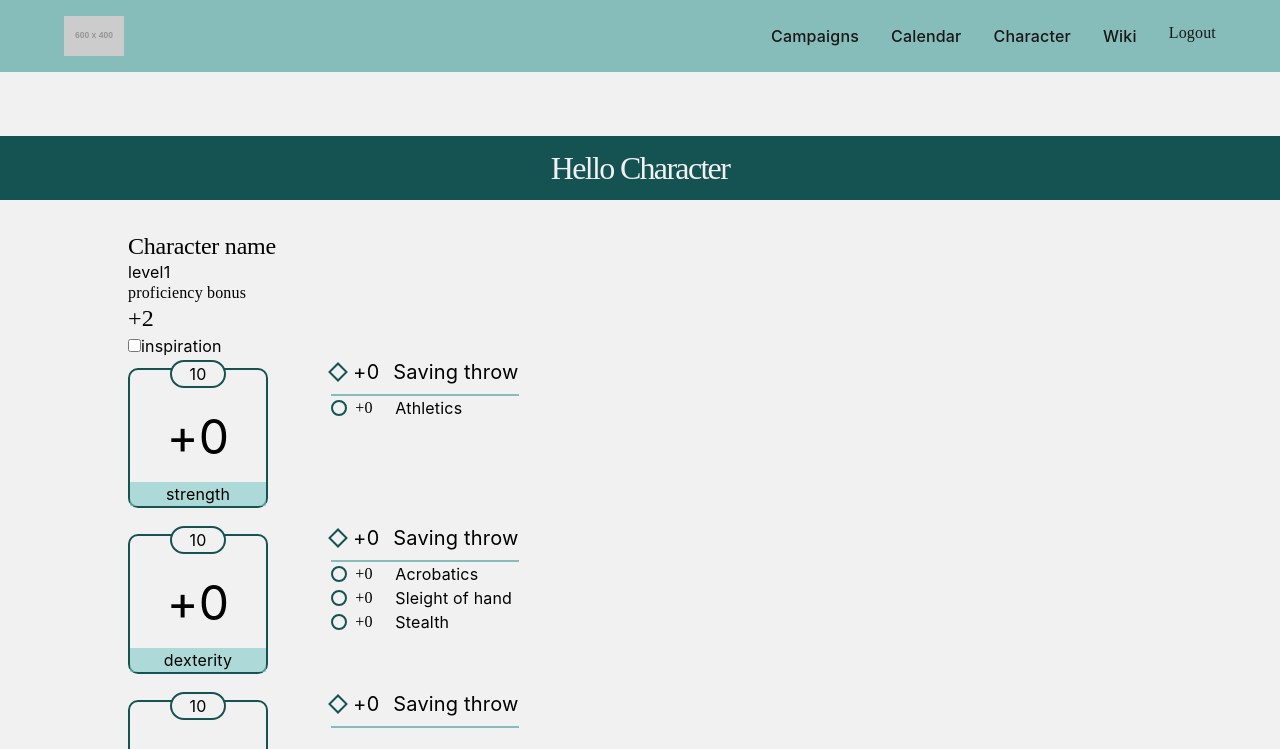
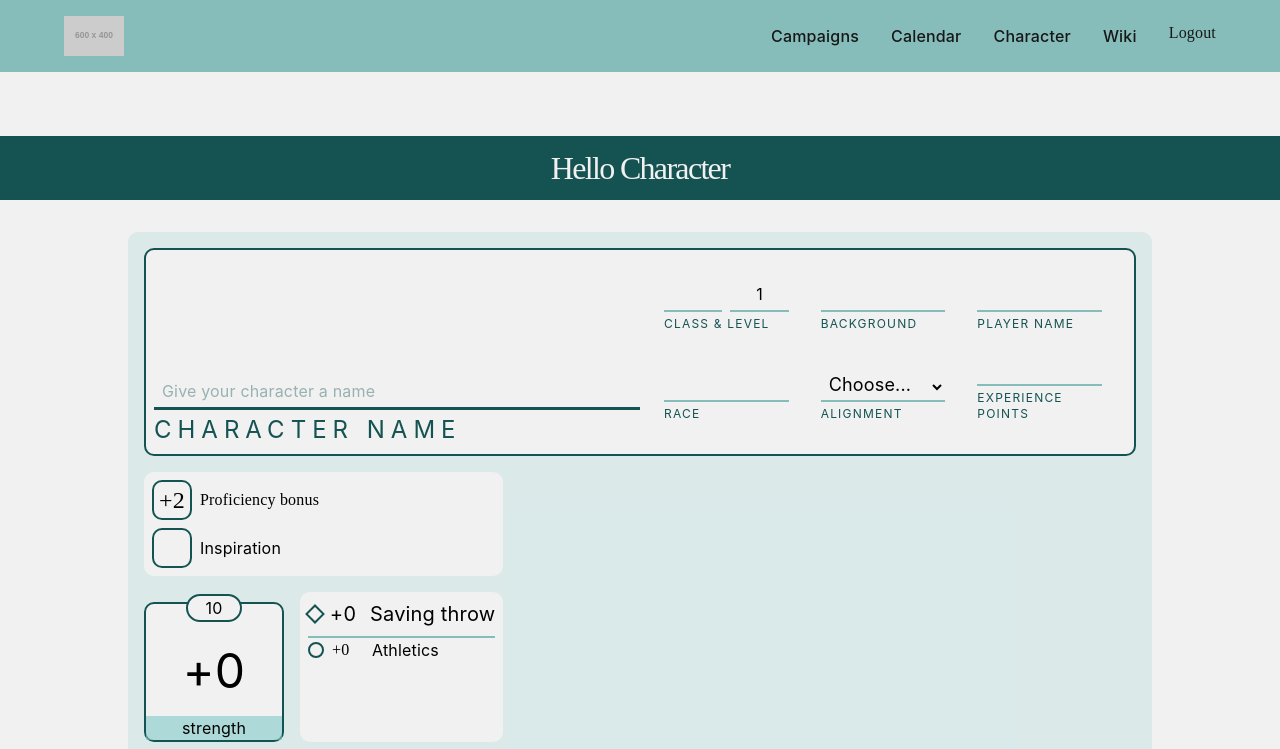
Before and after one commit to juleskj/dnd-react-flask, a React (Vite) app: page /character in a window 1280 px wide. Shown: the top 749 px of the page. Built offline with nearby package versions, Linux system fonts and the light colour scheme; a web font is replaced by a local one.

Commit message:
character info

```diff
--- a/src/components/character-sheet/AbilityComp.jsx
+++ b/src/components/character-sheet/AbilityComp.jsx
@@ -22,9 +22,9 @@ function AbilityComp({
   const savingKey = `${ability}-saving-throw`;
 
   return (
-    <article className="grid grid-cols-2 gap-4 w-fit">
+    <article className="grid grid-cols-[auto_1fr] gap-4 w-fit ">
       <label
-        className="mt-2.5 aspect-square w-35 h-35 flex flex-col border-2 border-main-300 text-center rounded-[10px]"
+        className="bg-light-100 mt-2.5 aspect-square w-35 h-35 flex flex-col border-2 border-main-300 text-center rounded-[10px]"
         htmlFor={`${shortAbility}-ability`}
       >
         {/* score: the only input */}
@@ -48,7 +48,7 @@ function AbilityComp({
         <span className="bg-main-100/60">{ability}</span>
       </label>
 
-      <div>
+      <div className="bg-light-100 p-2 rounded-[10px]">
         <label
           htmlFor={`${shortAbility}-saving-throw`}
           className="flex flex-row items-center gap-2 text-xl! border-b-2 border-main-200 pb-2"
@@ -71,7 +71,7 @@ function AbilityComp({
           const slug = skill.replaceAll(" ", "-");
           const key = `${ability}-${slug}`;
           return (
-            <div key={skill} className="flex flex-row items-center gap-2">
+            <div key={skill} className=" flex flex-row items-center gap-2">
               <input
                 type="checkbox"
                 id={`${shortAbility}-${slug}`}
--- /dev/null
+++ b/src/components/character-sheet/CharacterInfo.jsx
@@ -0,0 +1,125 @@
+const ALIGNMENTS = [
+  "Lawful Good",
+  "Neutral Good",
+  "Chaotic Good",
+  "Lawful Neutral",
+  "True Neutral",
+  "Chaotic Neutral",
+  "Lawful Evil",
+  "Neutral Evil",
+  "Chaotic Evil",
+];
+
+const fieldInput =
+  "w-full border-b-2 border-main-200 bg-transparent px-1 pb-1 text-lg " +
+  "transition-colors focus:border-main-400 focus:outline-none";
+
+const fieldLabel = "text-xs uppercase tracking-widest text-main-300";
+
+function Field({ id, label, children }) {
+  return (
+    <label htmlFor={id} className="flex flex-col-reverse gap-1">
+      <span className={fieldLabel}>{label}</span>
+      {children}
+    </label>
+  );
+}
+
+function CharacterInfo({ info, onInfoChange, level, onLevelChange }) {
+  const handleChange = (e) => onInfoChange(e.target.name, e.target.value);
+
+  return (
+    <section className="grid w-full max-w-3xl grid-cols-1 gap-x-8 gap-y-6 rounded-[10px] p-6 sm:grid-cols-3">
+      {/* Class & level */}
+      <Field id="class" label="Class & level">
+        <div className="flex gap-2">
+          <input
+            id="class"
+            name="class"
+            type="text"
+            value={info.class}
+            onChange={handleChange}
+            className={fieldInput}
+          />
+          <input
+            id="level"
+            name="level"
+            type="text"
+            inputMode="numeric"
+            maxLength={2}
+            aria-label="Level"
+            value={level}
+            onChange={onLevelChange}
+            className={`${fieldInput} w-14 text-center`}
+          />
+        </div>
+      </Field>
+
+      <Field id="background" label="Background">
+        <input
+          id="background"
+          name="background"
+          type="text"
+          value={info.background}
+          onChange={handleChange}
+          className={fieldInput}
+        />
+      </Field>
+
+      <Field id="playerName" label="Player name">
+        <input
+          id="playerName"
+          name="playerName"
+          type="text"
+          value={info.playerName}
+          onChange={handleChange}
+          className={fieldInput}
+        />
+      </Field>
+
+      <Field id="race" label="Race">
+        <input
+          id="race"
+          name="race"
+          type="text"
+          value={info.race}
+          onChange={handleChange}
+          className={fieldInput}
+        />
+      </Field>
+
+      <Field id="alignment" label="Alignment">
+        <select
+          id="alignment"
+          name="alignment"
+          value={info.alignment}
+          onChange={handleChange}
+          className={fieldInput}
+        >
+          <option value="">Choose...</option>
+          {ALIGNMENTS.map((a) => (
+            <option key={a} value={a}>
+              {a}
+            </option>
+          ))}
+        </select>
+      </Field>
+
+      <Field id="xp" label="Experience points">
+        <input
+          id="xp"
+          name="xp"
+          type="text"
+          inputMode="numeric"
+          value={info.xp}
+          onChange={(e) =>
+            onInfoChange("xp", e.target.value.replace(/\D/g, ""))
+          }
+          className={fieldInput}
+        />
+      </Field>
+    </section>
+  );
+}
+
+export default CharacterInfo;
--- a/src/pages/Character.jsx
+++ b/src/pages/Character.jsx
@@ -3,6 +3,7 @@ import MainLayout from "../layouts/MainLayout";
 import AbilityComp from "../components/character-sheet/AbilityComp";
 
 import { getProficiencyBonus, formatBonus } from "../utils/Cals";
+import CharacterInfo from "../components/character-sheet/CharacterInfo";
 
 const ABILITIES = [
   { name: "strength", skills: ["athletics"] },
@@ -35,6 +36,15 @@ function Character() {
   );
   const [proficient, setProficient] = useState({}); // e.g. { "strength-athletics": true }
 
+  const [info, setInfo] = useState({
+    class: "",
+    background: "",
+    playerName: "",
+    race: "",
+    alignment: "",
+    xp: "",
+  });
+
   const proficiencyBonus = getProficiencyBonus(level);
 
   const handleLevelChange = (e) => {
@@ -45,47 +55,74 @@ function Character() {
   const handleScoreChange = (ability, value) =>
     setScores((prev) => ({ ...prev, [ability]: value }));
 
+  const handleInfoChange = (name, value) =>
+    setInfo((prev) => ({ ...prev, [name]: value }));
+
   const handleToggle = (key) =>
     setProficient((prev) => ({ ...prev, [key]: !prev[key] }));
 
   return (
-    <MainLayout headerTitle="hello Character" color="teal">
-      <h2>Character name</h2>
-
-      <section>
-        <label htmlFor="level">
-          level
+    <MainLayout
+      headerTitle="hello Character"
+      color="teal"
+      css="grid gap-4 bg-main-100/20 p-4 rounded-[10px]"
+    >
+      <div className="grid grid-cols-2 bg-light-100 border-2 border-main-300 rounded-[10px] p-2 ">
+        {/* character name */}
+        <label
+          htmlFor="character-name"
+          className="group flex w-full  flex-col-reverse "
+        >
+          <span className="mt-1 text-2xl uppercase tracking-[0.25em] text-main-300 transition-colors group-focus-within:text-main-400">
+            Character name
+          </span>
           <input
-            id="level"
-            name="level"
+            id="character-name"
+            name="character_name"
             type="text"
-            inputMode="numeric"
-            maxLength={2}
-            value={level}
-            onChange={handleLevelChange}
+            max={50}
+            placeholder="Give your character a name"
+            className="w-full border-b-3 border-main-300 bg-transparent px-2 pb-1 text-4xl
+            placeholder:text-main-300/40
+            transition-colors focus:border-main-400 focus:outline-none"
           />
         </label>
+        {/* character info, like class and race */}
+        <CharacterInfo
+          info={info}
+          onInfoChange={handleInfoChange}
+          level={level}
+          onLevelChange={handleLevelChange}
+        />
+      </div>
 
-        <div>
-          proficiency bonus
-          <output className="block text-2xl">
+      <section className="grid gap-4   rounded-[10px] w-fit">
+        <section className="flex flex-col gap-2 p-2  rounded-[10px] bg-light-100 ">
+          <div className="grid grid-cols-[auto_1fr] w-fit items-center ">
+            <output className="bg-light-100 block text-2xl w-10 h-10 text-center place-content-center border-2 border-main-300 mr-2 rounded-[10px]">
               {formatBonus(proficiencyBonus)}
             </output>
+            Proficiency bonus
           </div>
 
-        <label htmlFor="inspiration">
+          <label
+            htmlFor="inspiration"
+            className=" grid grid-cols-[auto_1fr] w-fit items-center "
+          >
             <input
+              className=" cursor-pointer appearance-none border-2 border-main-300 bg-light-100
+              checked:bg-main-300 checked:shadow-[inset_0_0_0_4px_white]
+              focus-visible:outline-4 focus-visible:outline-offset-4 focus-visible:outline-main-300
+              size-10 rounded-[10px] mr-2"
               id="inspiration"
               name="inspiration"
               type="checkbox"
               checked={inspiration}
               onChange={() => setInspiration((prev) => !prev)}
             />
-          inspiration
+            Inspiration
           </label>
         </section>
-
-      <section className="grid gap-4">
         {ABILITIES.map(({ name, skills }) => (
           <AbilityComp
             key={name}
```
Lines whose indentation alone changed are shown as unchanged.
